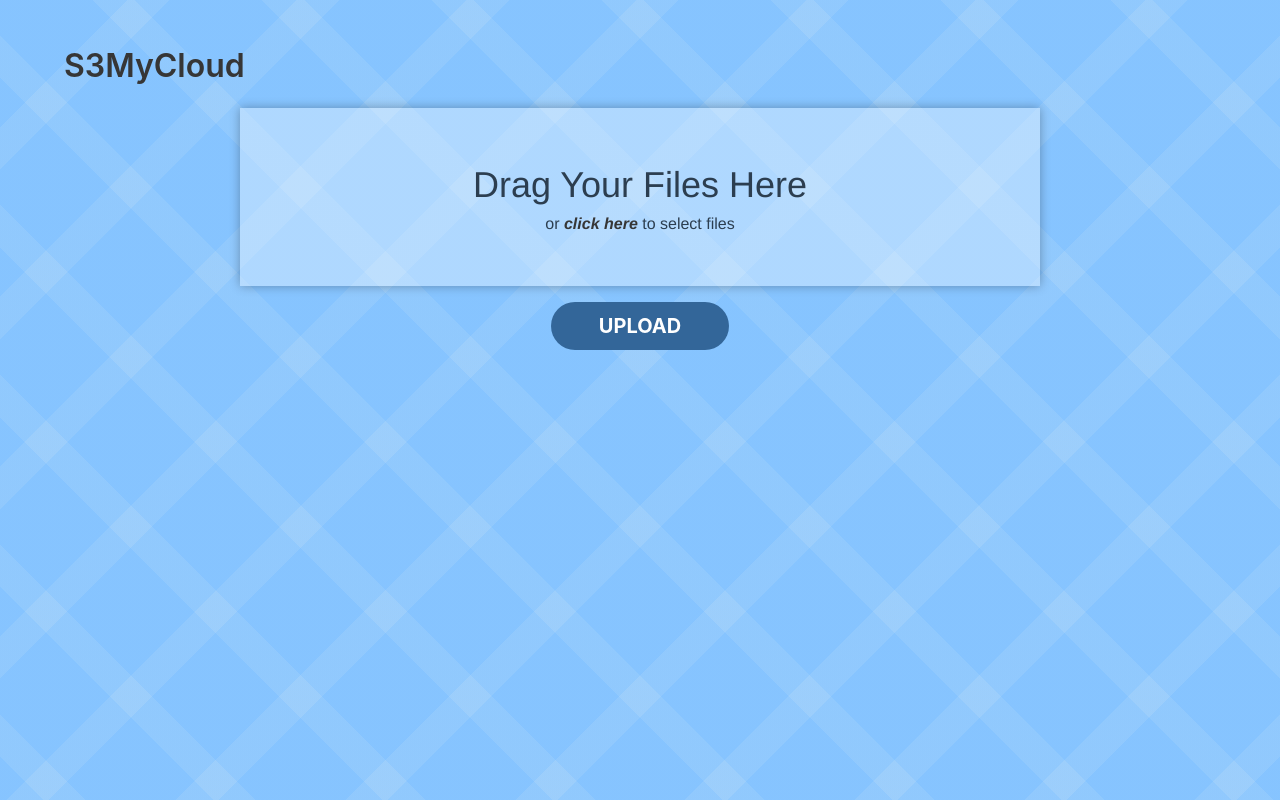
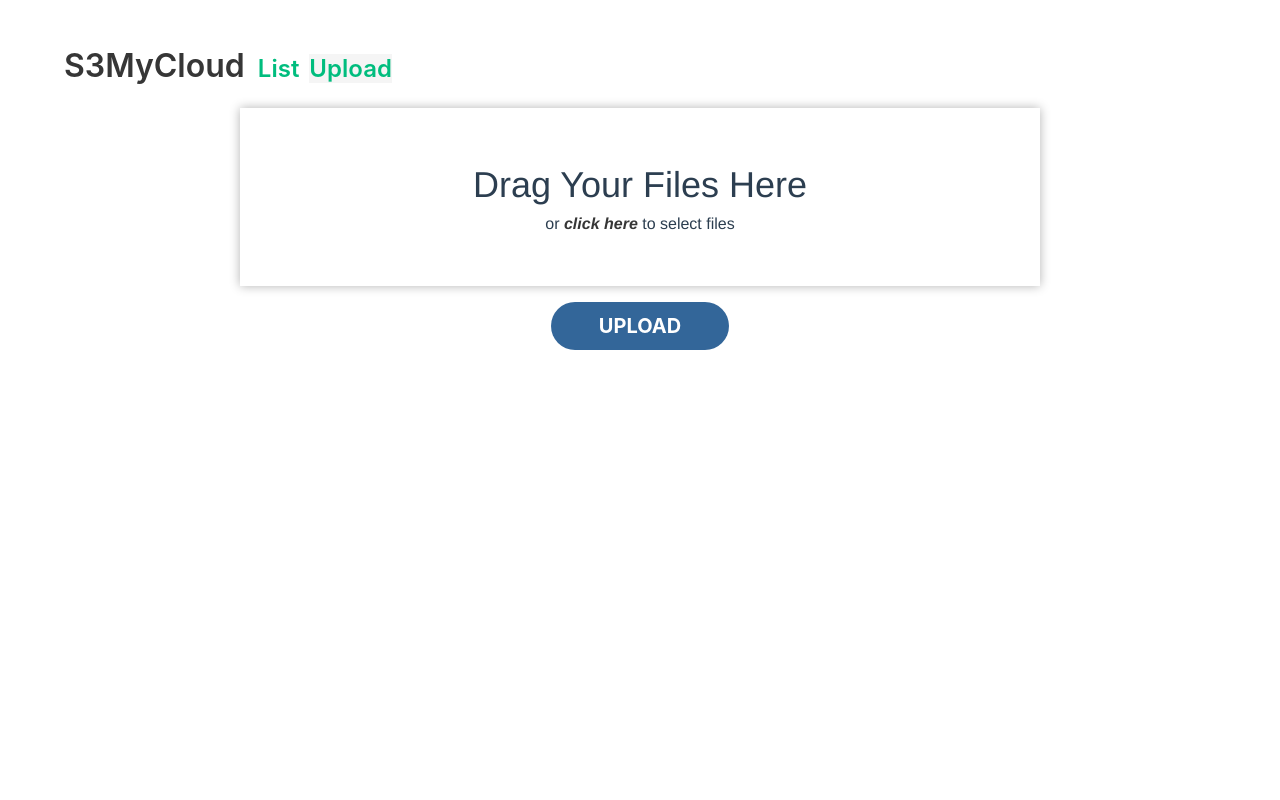
Before and after one commit to xonixx/s3mycloud, a Vue app in the folder frontend/: page /upload in a window 1280 px wide. Built offline with nearby package versions, Linux system fonts and the light colour scheme.

Commit message:
Uploading files #33

```diff
--- a/frontend/src/App.vue
+++ b/frontend/src/App.vue
@@ -1,6 +1,11 @@
 <script setup lang="ts">
 import { RouterLink, RouterView } from "vue-router";
 import HelloWorld from "./components/HelloWorld.vue";
+import router from "@/router";
+
+function isActive(routeName: string): boolean {
+  return routeName === router.currentRoute.value.name;
+}
 </script>
 
 <template>
@@ -8,6 +13,10 @@ import HelloWorld from "./components/HelloWorld.vue";
     <div class="container">
       <h1 class="title">
         S3MyCloud
+        <span class="title is-4">
+          <a :class="{ active: isActive('list') }" href="/">List</a>
+          <a :class="{ active: isActive('upload') }" href="/upload">Upload</a>
+        </span>
       </h1>
       <RouterView />
     </div>
@@ -24,6 +33,12 @@ import HelloWorld from "./components/HelloWorld.vue";
   <!--  </header>-->
 </template>
 
-<style scoped>
+<style scoped lang="scss">
+a {
+  margin: 0 5px;
 
+  &.active {
+    background-color: #f5f5f5;
+  }
+}
 </style>
--- a/frontend/src/components/files-dnd-uploader/FilesUploadView.vue
+++ b/frontend/src/components/files-dnd-uploader/FilesUploadView.vue
@@ -56,33 +56,33 @@ import createUploader from "./file-uploader";
 const { uploadFiles } = createUploader("YOUR URL HERE");
 </script>
 
-<style lang="css">
+<!--<style lang="css">
 html {
   height: 100%;
   width: 100%;
   background-color: #b6d6f5;
 
   /* Overlapping Stripes Background, based off https://codepen.io/MinzCode/pen/Exgpqpe */
-  --color1: rgba(55, 165, 255, 0.35);
-  --color2: rgba(96, 181, 250, 0.35);
-  --rotation: 135deg;
-  --size: 10px;
+  &#45;&#45;color1: rgba(55, 165, 255, 0.35);
+  &#45;&#45;color2: rgba(96, 181, 250, 0.35);
+  &#45;&#45;rotation: 135deg;
+  &#45;&#45;size: 10px;
   background-blend-mode: multiply;
   background-image: repeating-linear-gradient(
-      var(--rotation),
-      var(--color1) calc(var(--size) * 0),
-      var(--color1) calc(var(--size) * 9),
-      var(--color2) calc(var(--size) * 9),
-      var(--color2) calc(var(--size) * 12),
-      var(--color1) calc(var(--size) * 12)
+      var(&#45;&#45;rotation),
+      var(&#45;&#45;color1) calc(var(&#45;&#45;size) * 0),
+      var(&#45;&#45;color1) calc(var(&#45;&#45;size) * 9),
+      var(&#45;&#45;color2) calc(var(&#45;&#45;size) * 9),
+      var(&#45;&#45;color2) calc(var(&#45;&#45;size) * 12),
+      var(&#45;&#45;color1) calc(var(&#45;&#45;size) * 12)
     ),
     repeating-linear-gradient(
-      calc(var(--rotation) + 90deg),
-      var(--color1) calc(var(--size) * 0),
-      var(--color1) calc(var(--size) * 9),
-      var(--color2) calc(var(--size) * 9),
-      var(--color2) calc(var(--size) * 12),
-      var(--color1) calc(var(--size) * 12)
+      calc(var(&#45;&#45;rotation) + 90deg),
+      var(&#45;&#45;color1) calc(var(&#45;&#45;size) * 0),
+      var(&#45;&#45;color1) calc(var(&#45;&#45;size) * 9),
+      var(&#45;&#45;color2) calc(var(&#45;&#45;size) * 9),
+      var(&#45;&#45;color2) calc(var(&#45;&#45;size) * 12),
+      var(&#45;&#45;color1) calc(var(&#45;&#45;size) * 12)
     );
 }
 
@@ -91,7 +91,7 @@ body {
   margin: 0;
   padding: 0;
 }
-</style>
+</style>-->
 
 <style scoped lang="scss">
 #app {
--- a/frontend/src/router/index.ts
+++ b/frontend/src/router/index.ts
@@ -8,7 +8,7 @@ const router = createRouter({
   routes: [
     {
       path: "/",
-      name: "home",
+      name: "list",
       component: ListFilesView,
       props: (route) => ({
         pageSize: asInt(route.query.pageSize),
```
Lines whose indentation alone changed are shown as unchanged.
